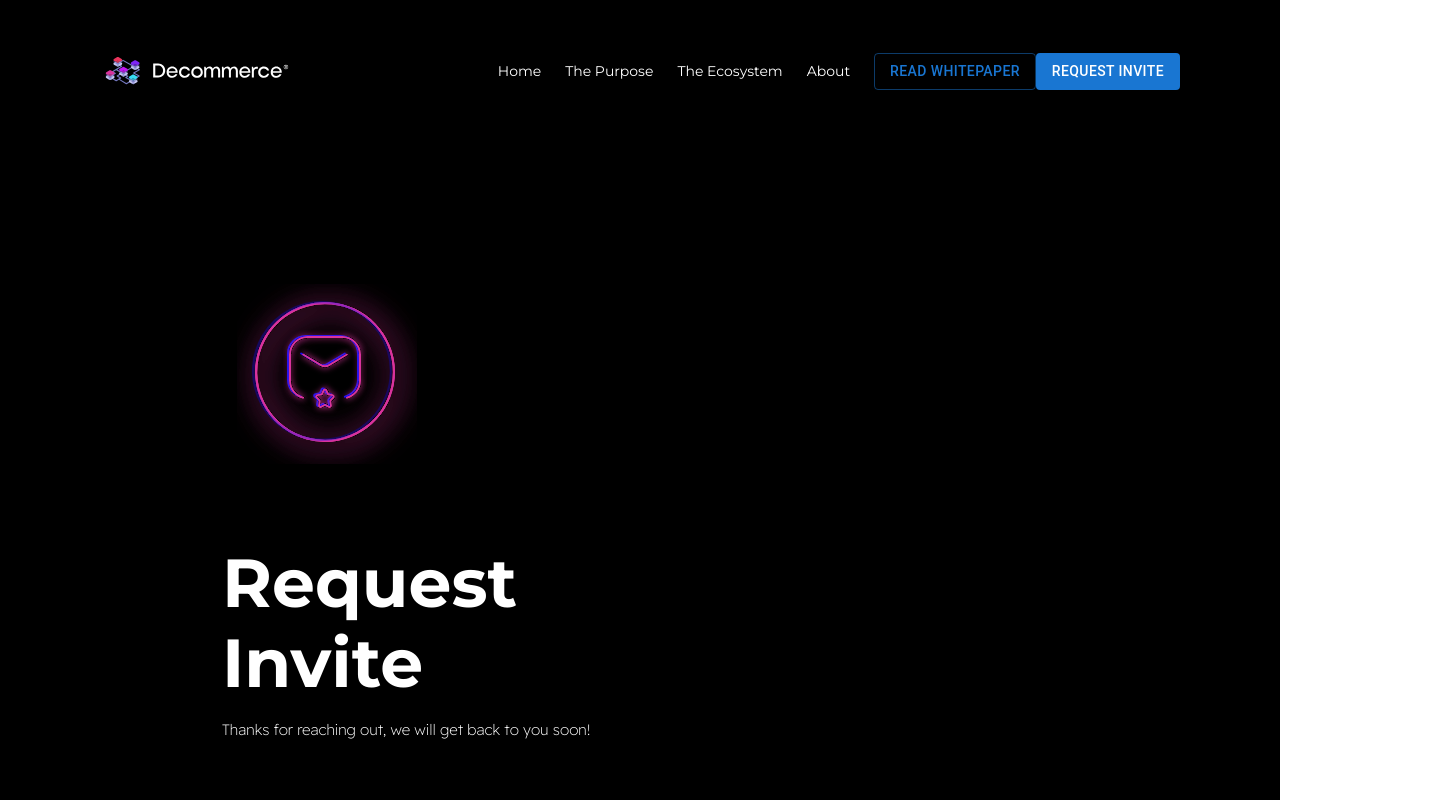
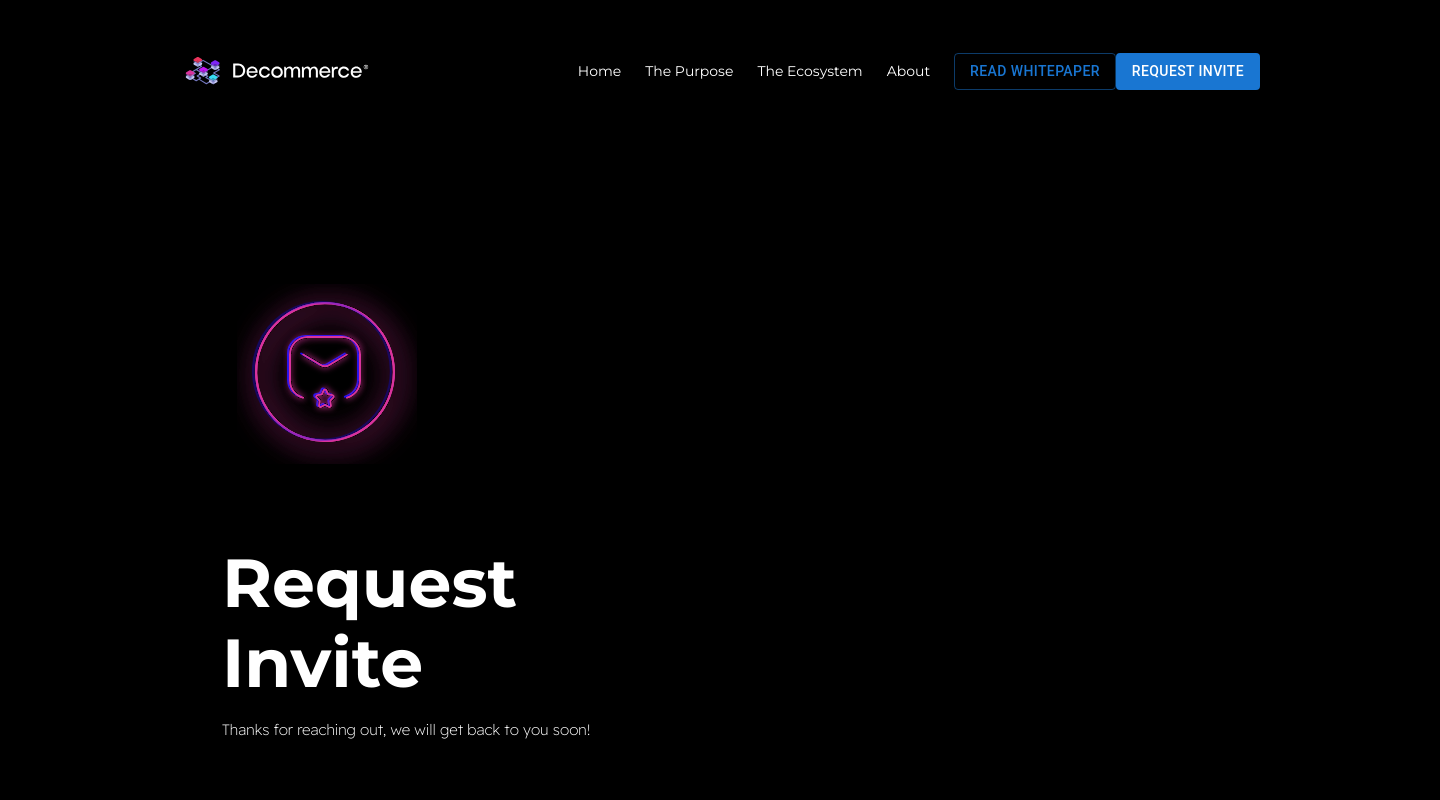
Before and after one commit to afsan007/code-chorus-test, a Next.js app: page / in a window 1280 px wide. Shown: the whole page, 1440 px wide, since content can reach past the window. Built offline with nearby package versions, Linux system fonts and the light colour scheme; a web font is replaced by a local one.

Commit message:
fix: layout width

```diff
--- a/src/application/components/templates/Layout.tsx
+++ b/src/application/components/templates/Layout.tsx
@@ -1,4 +1,4 @@
-import styled, { css } from 'styled-components';
+import styled from 'styled-components';
 // import BackgroundSVG from '$application/assets/icons/background.svg';
 import Header from './Layout/Header';
 
@@ -27,11 +27,11 @@ const Wrapper = styled.div`
   height: 100%;
   width: 1440px;
   margin: 0 auto;
-  ${({ theme }) =>
-    theme.breakpoints.down('sm') &&
-    css`
-      width: 100%;
-    `}
+  ${({ theme }) => ({
+    [theme.breakpoints.down('sm')]: {
+      width: '100%',
+    },
+  })}
 `;
 
 export default Layout;
```
